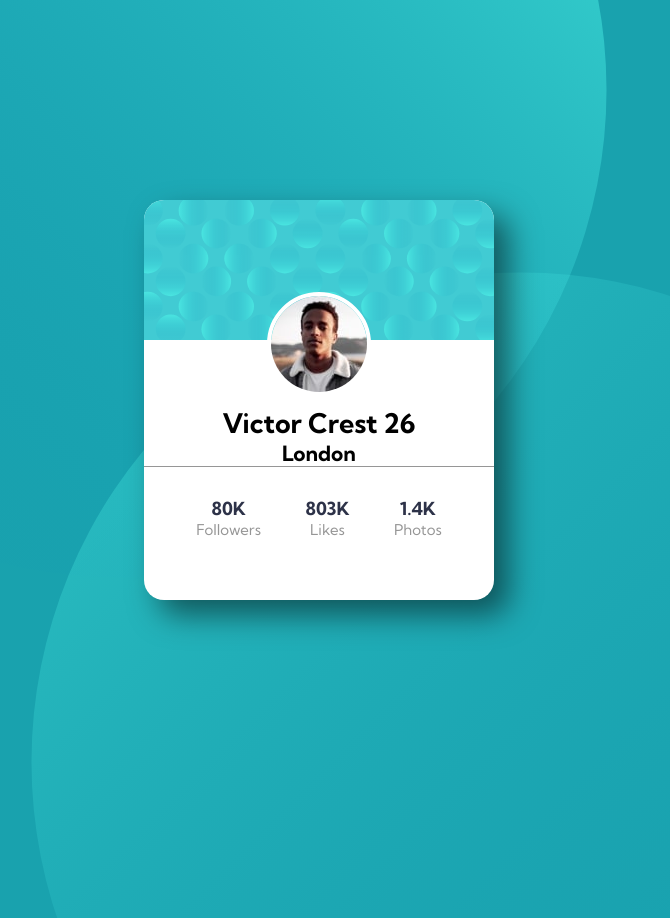
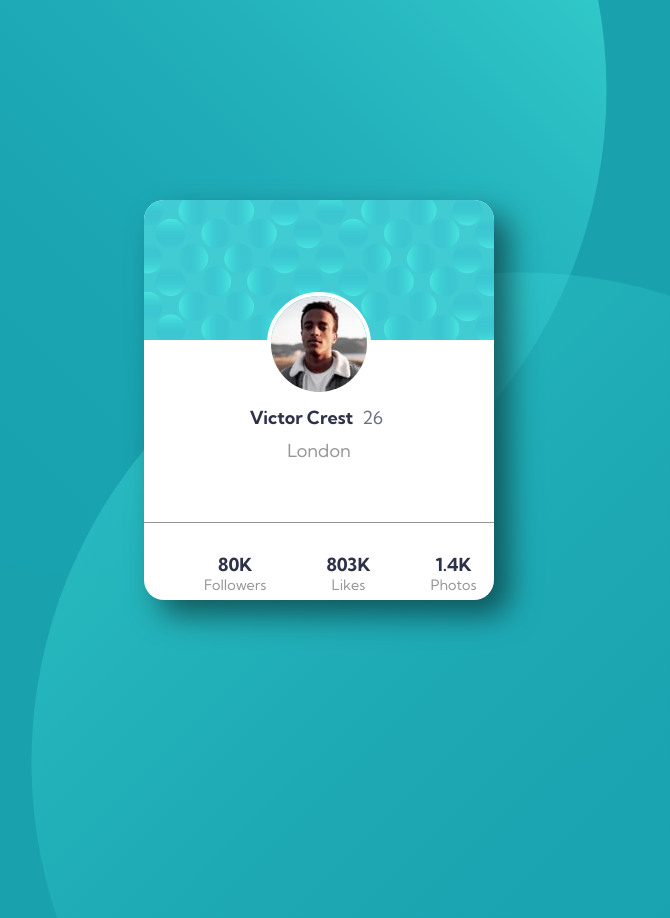
Before and after one commit to rasel9t6/Profile-Card, a plain HTML site: page index.html in a window 1280 px wide. Shown: the top 918 px of the page, without its empty margins (321-991 px from the left). Drawn offline with Linux system fonts and the light colour scheme.

Commit message:
modified

```diff
--- a/index.html
+++ b/index.html
@@ -21,30 +21,32 @@
     </header>
       <main>
 
-      </main>
         <div class="image_holder">
           <img src="./images/image-victor.jpg" alt="victor">
         </div>
-          <article>
-            <h2>Victor Crest <span>26</span></h2>
-            <h3>London</h3>
+        <article class="information">
+          <h1>Victor Crest <span>26</span></h1>
+          <h2>London</h2>
         </article>
 
 
-      <section class="buttom_artcls">
+        <div class="buttom_artcls">
           <article>
-          <h4>80K</h4>
-          <h5>Followers</h5>
+            <h3>80K</h3>
+            <h4>Followers</h4>
           </article>
           <article>
-          <h4>803K</h4>
-          <h5>Likes</h5>
+            <h3>803K</h3>
+            <h4>Likes</h4>
           </article>
           <article>
-          <h4>1.4K</h4>
-          <h5>Photos</h5>
+            <h3>1.4K</h3>
+            <h4>Photos</h4>
           </article>
-      </section>
+        </div>
+
+       </main>
+
   </div>
 </body>
 </html>
--- a/style.css
+++ b/style.css
@@ -51,19 +51,22 @@ main article{
   padding: 0 30px 30px;
 
 }
-main article h2{
-  padding: 10px;
+.information h1{
+  font-size: 1rem;
+  color: hsl(229, 23%, 23%);
 }
-main article span{
+.information span{
   color: hsl(227, 10%, 46%);
   font-size: 1rem;
   font-weight: 400;
   padding: 0 5px;
+
 }
-main article h3{
+.information h2{
   font-size: 1rem;
   font-weight: 400;
   color: hsl(0, 0%, 59%);
+  padding: 10px 0 30px;
 
 }
 .image_holder img{
@@ -77,11 +80,15 @@ main article h3{
 .buttom_artcls{
   display: flex;
   justify-content: space-around;
-  color: hsl(229, 23%, 23%);
   border-top: 1px solid hsl(0, 0%, 59%);
   padding: 30px;
 }
-.buttom_artcls h5{
+.buttom_artcls h3{
+  font-size: 1rem;
+  color: hsl(229, 23%, 23%);
+}
+.buttom_artcls h4{
+  font-size: .8rem;
   font-weight: 400;
   color: hsl(0, 0%, 59%);
 }
```
Lines whose indentation alone changed are shown as unchanged.
